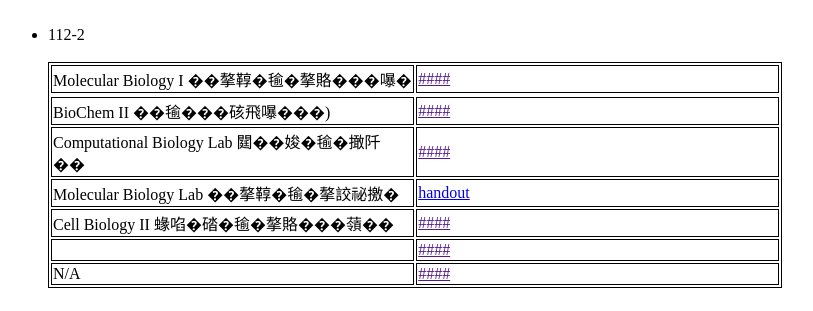
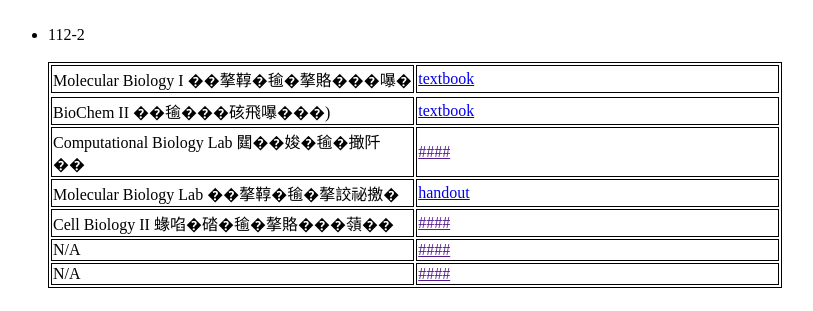
Before and after one commit to cjtien8/cjtien8.github.io, a plain HTML site: page index.html in a window 1280 px wide. Shown: the part 981-1292 px from the top of the page, without its empty margins (0-813 px from the left). Drawn offline with Linux system fonts and the light colour scheme.

Commit message:
Update index.html

```diff
--- a/index.html
+++ b/index.html
@@ -118,11 +118,11 @@ table, th, td {
     <table style="width:60%">
     <tr>
       <td style="width:50%"> Molecular Biology I 分子生物學（一）</td>
-      <td style="width:50%"><a href="" target="_blank">####</a>
+      <td style="width:50%"><a href="https://drive.google.com/file/d/106D53phifEX2xUybEiFhva2ravTWEq5Y/view?usp=sharing" target="_blank">textbook</a>
     <tr>
     <tr>
       <td>BioChem II 生物化學（二)</td>
-      <td><a href="" target="_blank">####</a></td>
+      <td><a href="https://drive.google.com/file/d/1zXOLatfK-WLkvRnu5gvA2mlxahVEOu-b/view?usp=drive_link" target="_blank">textbook</a></td>
     </tr>
     <tr>
       <td>Computational Biology Lab 計算生物實驗</td>
@@ -137,7 +137,7 @@ table, th, td {
       <td><a href="" target="_blank">####</a></td>
     </tr>
     <tr>
-      <td></td>
+      <td>N/A</td>
       <td><a href="" target="_blank">####</a></td>
     </tr>
     <tr>
```
